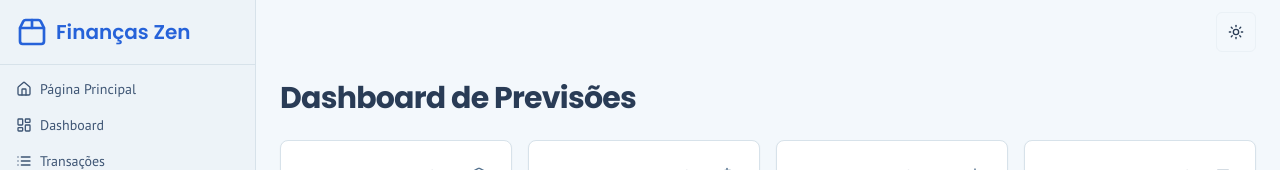
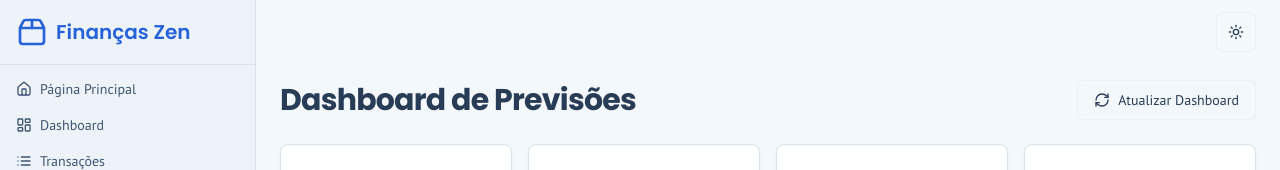
Before and after one commit to Chorst09/GestaofinBK_v2, a Next.js app: page /forecasts in a window 1280 px wide. Shown: the top 170 px of the page. Built offline with nearby package versions, Linux system fonts and the light colour scheme; no server answers.

Commit message:
feat: adiciona botão de atualizar ao lado do título Dashboard de Previsões

```diff
--- a/src/app/forecasts/page.tsx
+++ b/src/app/forecasts/page.tsx
@@ -415,7 +415,19 @@ export default function ForecastsPage() {
   return (
     <div className="space-y-8">
       <div>
-        <h1 className="text-2xl sm:text-3xl font-headline font-bold tracking-tight mb-4 sm:mb-6">Dashboard de Previsões</h1>
+        <div className="flex flex-col sm:flex-row items-start sm:items-center justify-between gap-3 mb-4 sm:mb-6">
+          <h1 className="text-2xl sm:text-3xl font-headline font-bold tracking-tight">Dashboard de Previsões</h1>
+          <Button
+            variant="outline"
+            size="default"
+            onClick={handleRefresh}
+            disabled={isRefreshing}
+            className="gap-2"
+          >
+            <RefreshCw className={`h-4 w-4 ${isRefreshing ? 'animate-spin' : ''}`} />
+            Atualizar Dashboard
+          </Button>
+        </div>
         <div className="grid gap-3 sm:gap-4 grid-cols-1 sm:grid-cols-2 lg:grid-cols-4 mb-4 sm:mb-6">
           <Card>
             <CardHeader className="flex flex-row items-center justify-between space-y-0 pb-2">
```
